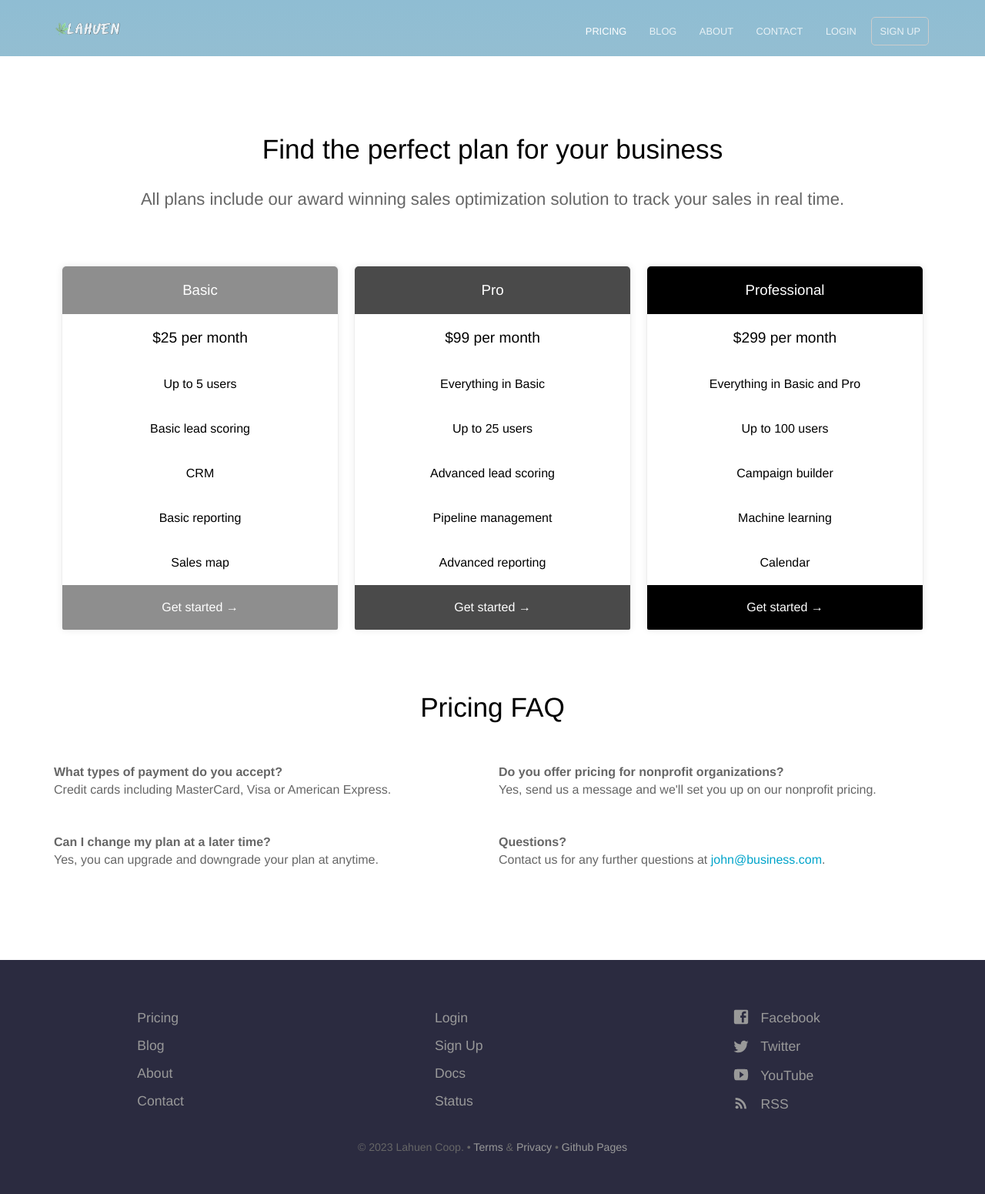
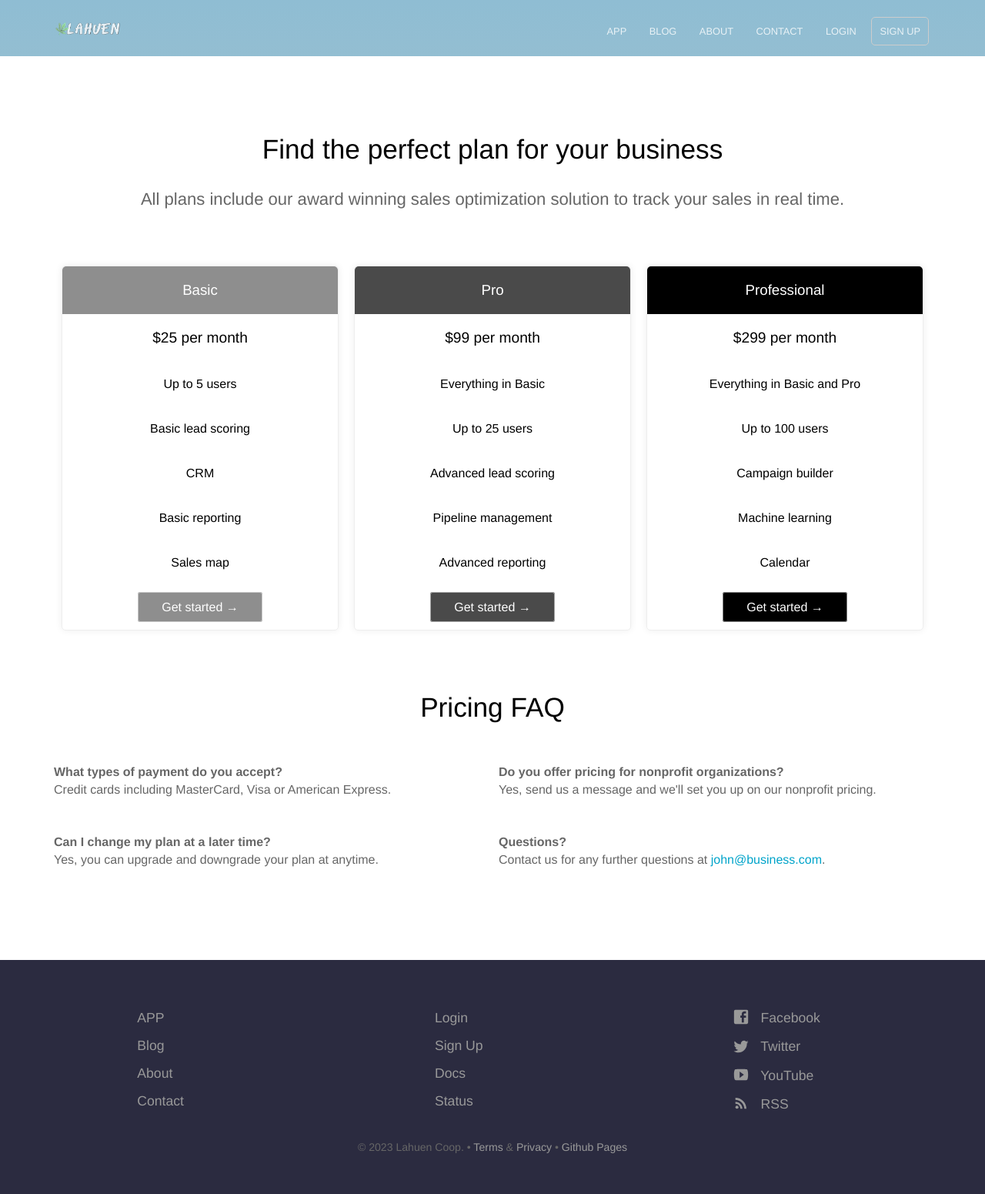
Before and after one commit to lahuen/lahuen, a Jekyll site: the page built from web/pricing.html, in a window 1280 px wide. Shown: the whole page at 77% size. Built offline with Jekyll 4.4.1, drawn with Linux system fonts in a browser that asks for light colours.

Commit message:
add app page

```diff
--- a/web/_config.yml
+++ b/web/_config.yml
@@ -100,7 +100,7 @@
   latitude: Coordinates for the center marker on the map.
   longitude: Coordinates for the center marker on the map.
   zoom: The zoom level for the map.
-  pricing_table: Update the information in the pricing tables.
+  app_table: Download the APP.
   highlight: Emphasis the text
   color: The background colour used in the plan name and call to action.
   new_window: Open link in new window
--- a/web/_data/footer.yml
+++ b/web/_data/footer.yml
@@ -1,6 +1,6 @@
 - links:
-  - name: Pricing
-    link: /pricing/
+  - name: APP
+    link: /app/
   - name: Blog
     link: /blog/
   - name: About
--- a/web/_data/navigation.yml
+++ b/web/_data/navigation.yml
@@ -1,5 +1,5 @@
-- name: Pricing
-  link: /pricing/
+- name: APP
+  link: /app/
   new_window: false
   highlight: false
 - name: Blog
--- /dev/null
+++ b/web/_sass/app.scss
@@ -0,0 +1,71 @@
+.plans {
+	@extend %flexbox;
+	@include flex-flow(wrap);
+	padding: 50px 0 30px 0;
+
+	.plan {
+		list-style: none;
+		padding: 0;
+		margin: 0 10px 50px 10px;
+		text-align: center;
+		border: 1px solid #eee;
+		border-radius: 5px;
+		box-shadow: 0px 0px 10px #eee;
+		width: 100%;
+
+		.highlighted {
+			font-size: 1.2em
+		}
+
+		.app-cta {
+			padding: 0;
+
+			a {
+				display: block;
+				box-sizing: border-box;
+				padding: 20px 0;
+				border-radius: 0 0 2px 2px;
+				border: 0;
+			}
+		}
+
+		@media #{$desktop} {
+			-webkit-flex: 1;
+			flex: 1;
+		}
+
+		li {
+			border-top-right-radius: 5px;
+			border-top-left-radius: 5px;
+			padding: 20px 0;
+			h3 {
+				padding: 0;
+				margin: 0;
+				color: #fff;
+				font-weight: normal;
+			}
+		}
+	}
+}
+
+.faq {
+	@media #{$desktop} {
+		@include columns(2);
+	}
+	color: #666;
+	div {
+		break-inside: avoid;
+		padding: 25px 0;
+	}
+
+	dt {
+		font-weight: bold;
+		margin: 0 0 5px 0;
+	}
+
+	dd {
+		padding: 0;
+		margin: 0;
+
+	}
+}
--- a/web/css/screen.scss
+++ b/web/css/screen.scss
@@ -6,7 +6,7 @@
 @import "elements";
 @import "landing-page";
 @import "layout";
-@import "pricing";
+@import "app";
 @import "staff";
 @import "contact";
 @import "blog";
```
Also changed, not shown: web/app.html (added, +44 -0 lines).
